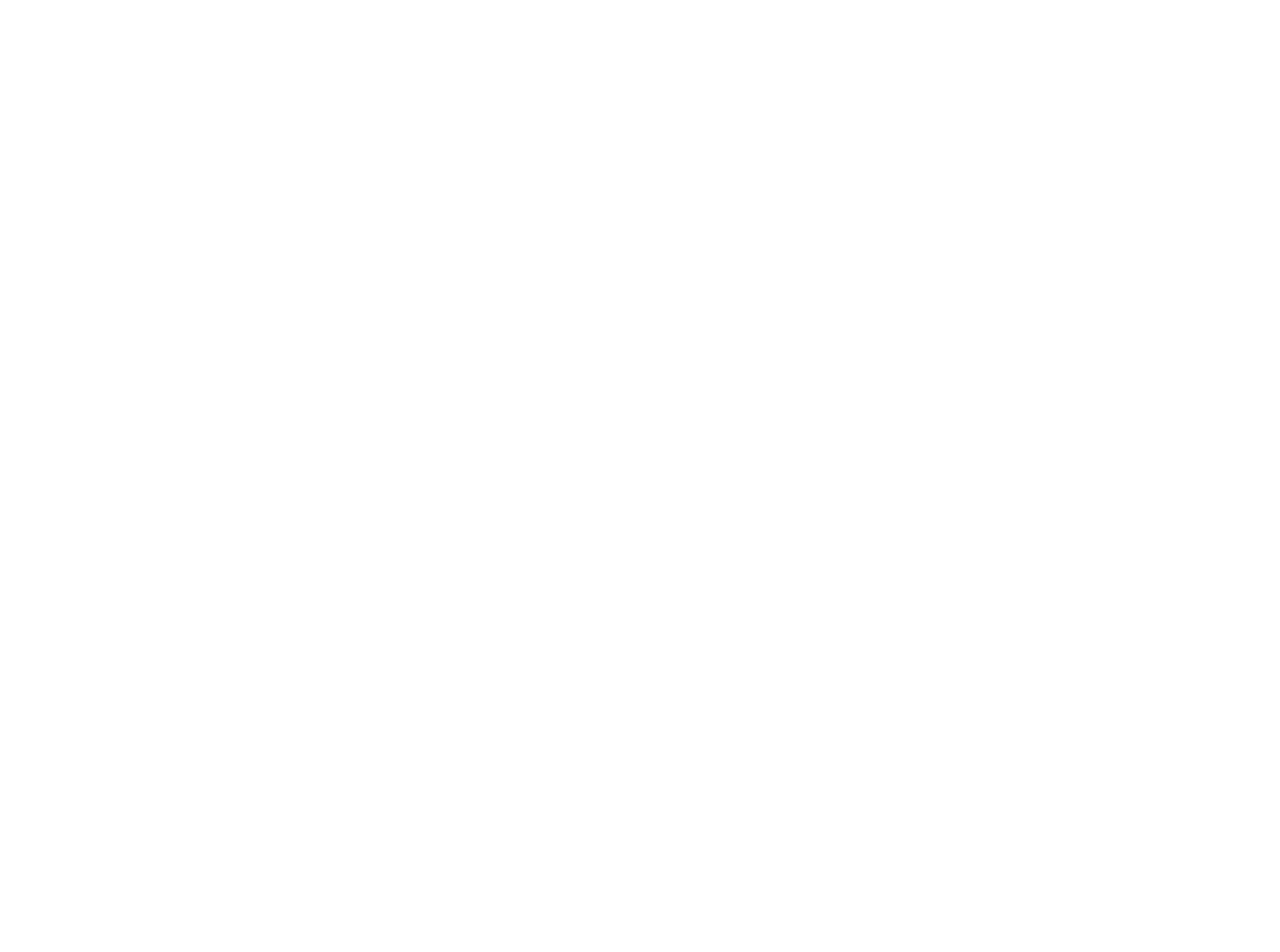
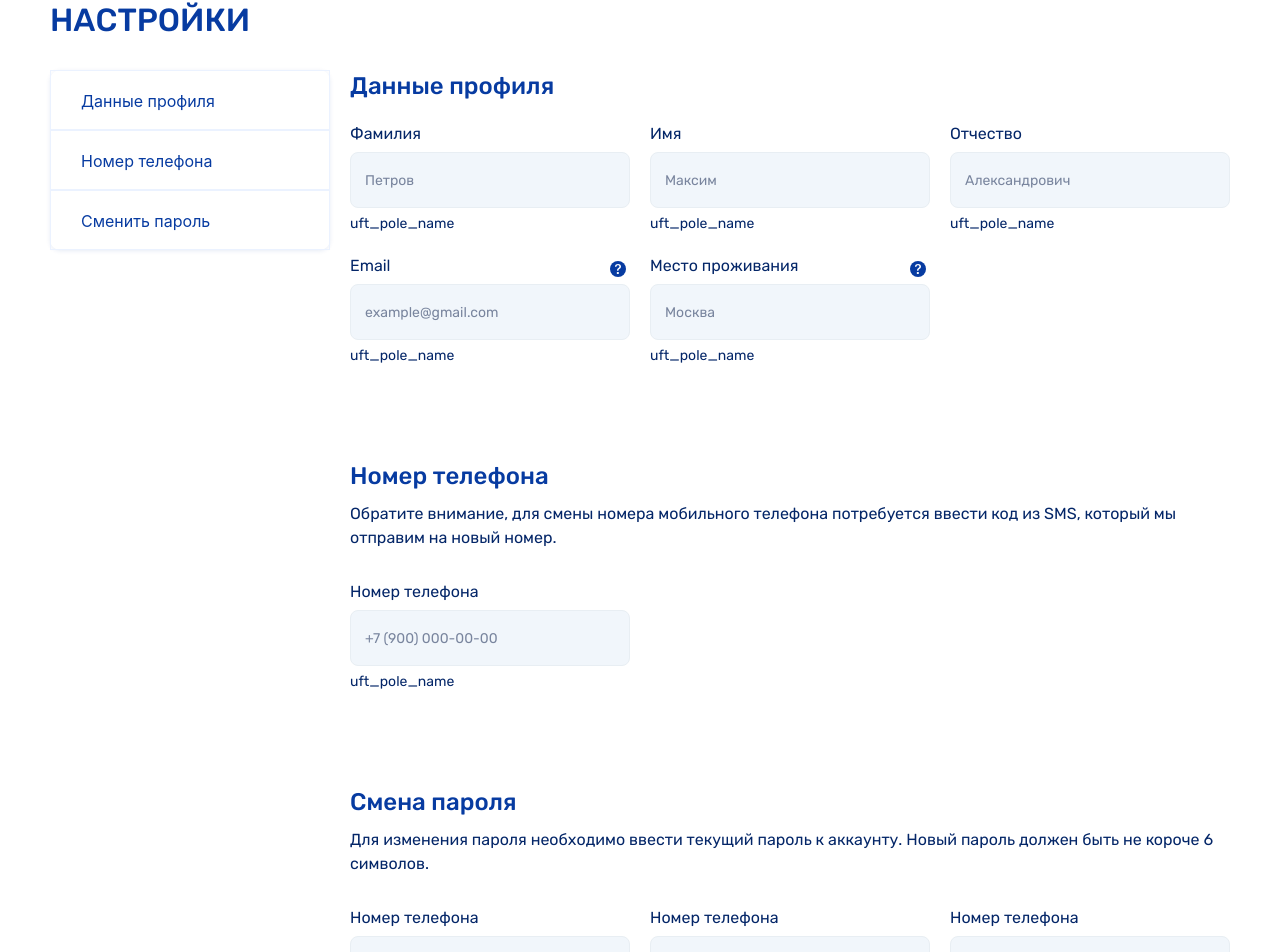
Before and after one commit to sardorkhayitmuradov/Expert-Legal-Agency, a React (Create React App) app: page /setting in a window 1280 px wide. Shown: the part 140-1092 px from the top of the page. Before the commit the page ends 800 px from the top, so only its background shows below. Built offline with nearby package versions, Linux system fonts and the light colour scheme.

Commit message:
setting page added

```diff
--- a/src/Pages/setting/Setting.css
+++ b/src/Pages/setting/Setting.css
@@ -0,0 +1,116 @@
+.main{
+    padding: 60px 0 174px 0;
+}
+
+.setting-main {
+    max-width: 880px;
+    width: 100%;
+}
+
+.profile-container  {
+    max-width: 1180px;
+    width: 100%;
+    margin: 0 auto;
+}
+
+.profile-setting {
+    max-width: 280px;
+    width: 100%;
+}
+
+.profile-setting-title{
+    font-family: 'Rubik';
+font-weight: 500;
+font-size: 32px;
+line-height: 40px;
+color: #073BA1;
+margin-bottom: 30px;
+}
+
+.profile-wrapper {
+    display: flex;
+    justify-content: space-between;
+    align-items: flex-start;
+}
+
+.profile {
+    margin-bottom: 94px;
+}
+
+.profile-title {
+    font-family: 'Rubik';
+font-weight: 500;
+font-size: 24px;
+line-height: 32px;
+color: #073BA1;
+margin-bottom: 20px;
+}
+
+.profile-setting {
+    background: #FFFFFF;
+box-shadow: 0px 1px 4px rgba(7, 59, 161, 0.1);
+border-radius: 10px;
+/* transform: matrix(1, 0, 0, -1, 0, 0); */
+}
+
+.profile-inputs {
+    display: flex;
+    flex-wrap: wrap;
+    gap: 20px;
+}
+
+.setting-item {
+    border: 1px solid #EBF2FF;
+    padding: 20px 0 18px 30px;
+}
+
+.setting-item:active {
+    border-left: 3px solid #073BA1;
+    padding-left: 27px;
+
+}
+
+.tel {
+    margin-bottom: 94px;
+}
+
+.tel-title {
+    font-family: 'Rubik';
+font-weight: 500;
+font-size: 24px;
+line-height: 32px;
+color: #073BA1;
+margin-bottom: 10px;
+}
+
+.tel-desc {
+    font-family: 'Rubik';
+font-weight: 400;
+font-size: 16px;
+line-height: 24px;
+color: #042668;
+margin-bottom: 30px;
+}
+
+.password-title {
+    font-family: 'Rubik';
+font-weight: 500;
+font-size: 24px;
+line-height: 32px;
+color: #073BA1;
+margin-bottom: 10px;
+}
+
+.password-desc {
+    font-family: 'Rubik';
+font-weight: 400;
+font-size: 16px;
+line-height: 24px;
+color: #042668;
+margin-bottom: 30px;
+}
+
+.password-inputs {
+    display: flex;
+    justify-content: space-between;
+}
--- a/src/Pages/setting/Setting.jsx
+++ b/src/Pages/setting/Setting.jsx
@@ -1,11 +1,135 @@
 import React from 'react';
+import MainHeader from '../../components/mainHeader/MainHeader';
+import Footer from '../../components/Footer/Footer'
+import Input from '../../components/Input/Input';
+import './Setting.css';
 
 const Setting = () => {
-    return (
-        <div>
-            Setting
-        </div>
-    );
-}
+  return (
+    <>
+      <header className='header'>
+        <MainHeader />
+      </header>
+      <main className='main'>
+        <section className='setting-profile'>
+          <div className='profile-container'>
+            <h2 className='profile-setting-title'>НАСТРОЙКИ</h2>
+            <div className='profile-wrapper'>
+              <div className='profile-setting'>
+                <div className='setting-item'>
+                  <p className='setting-item-title'>Данные профиля</p>
+                </div>
+                <div className='setting-item'>
+                  <p className='setting-item-title'>Номер телефона</p>
+                </div>
+                <div className='setting-item'>
+                  <p className='setting-item-title'>Сменить пароль</p>
+                </div>
+              </div>
+              <div className='setting-main'>
+                <div className='profile'>
+                  <h3 className='profile-title'>Данные профиля</h3>
+                  <div className='profile-inputs'>
+                    <Input
+                      labelName={'Фамилия'}
+                      inputType={'text'}
+                      inputId={'userLastName'}
+                      placeholder={'Петров'}
+                      descValue={'uft_pole_name'}
+                      question={false}
+                    />
+                    <Input
+                      labelName={'Имя'}
+                      inputType={'text'}
+                      inputId={'userName'}
+                      placeholder={'Максим'}
+                      descValue={'uft_pole_name'}
+                      question={false}
+                    />
+                    <Input
+                      labelName={'Отчество'}
+                      inputType={'text'}
+                      inputId={'userMiddleName'}
+                      placeholder={'Александрович'}
+                      descValue={'uft_pole_name'}
+                      question={false}
+                    />
+                    <Input
+                      labelName={'Email'}
+                      inputType={'email'}
+                      inputId={'userEmail'}
+                      placeholder={'example@gmail.com'}
+                      descValue={'uft_pole_name'}
+                      question={true}
+                    />
+                    <Input
+                      labelName={'Место проживания'}
+                      inputType={'text'}
+                      inputId={'userAddress'}
+                      placeholder={'Москва'}
+                      descValue={'uft_pole_name'}
+                      question={true}
+                    />
+                  </div>
+                </div>
+                <div className='tel'>
+                  <h3 className='tel-title'>Номер телефона</h3>
+                  <p className='tel-desc'>
+                    Обратите внимание, для смены номера мобильного телефона
+                    потребуется ввести код из SMS, который мы отправим на новый
+                    номер.
+                  </p>
+                  <Input
+                    labelName={'Номер телефона'}
+                    inputType={'text'}
+                    inputId={'userLastName'}
+                    placeholder={'+7 (900) 000-00-00'}
+                    descValue={'uft_pole_name'}
+                    question={false}
+                  />
+                </div>
+                <div className="password">
+                  <h3 className="password-title">
+                  Смена пароля
+                  </h3>
+                  <p className="password-desc">
+                  Для изменения пароля необходимо ввести текущий пароль к аккаунту. Новый пароль должен быть не короче 6 символов.
+                  </p>
+                  <div className="password-inputs">
+                  <Input
+                    labelName={'Номер телефона'}
+                    inputType={'text'}
+                    inputId={'userLastName'}
+                    placeholder={'+7 (900) 000-00-00'}
+                    descValue={'uft_pole_name'}
+                    question={false}
+                  />
+                  <Input
+                    labelName={'Номер телефона'}
+                    inputType={'text'}
+                    inputId={'userLastName'}
+                    placeholder={'+7 (900) 000-00-00'}
+                    descValue={'uft_pole_name'}
+                    question={false}
+                  />
+                  <Input
+                    labelName={'Номер телефона'}
+                    inputType={'text'}
+                    inputId={'userLastName'}
+                    placeholder={'+7 (900) 000-00-00'}
+                    descValue={'uft_pole_name'}
+                    question={false}
+                  />
+                  </div>
+                </div>
+              </div>
+            </div>
+          </div>
+        </section>
+      </main>
+      <Footer />
+    </>
+  );
+};
 
 export default Setting;
--- a/src/components/Footer/footer.css
+++ b/src/components/Footer/footer.css
@@ -1,11 +1,9 @@
 footer {
        width: 100%;
        height: max-content;
-
        background: #073BA1;
        padding: 20px 0;
        font-family: 'Rubik', sans-serif;
-
 }
 
 .footer_container {
--- /dev/null
+++ b/src/components/SettingProfile/SettingProfile.css
@@ -0,0 +1,4 @@
+.profile {
+    max-width: 880px;
+    width: 100%;
+}
```
Also changed, not shown: src/components/SettingProfile/SettingProfile.jsx (added, +18 -0 lines).
